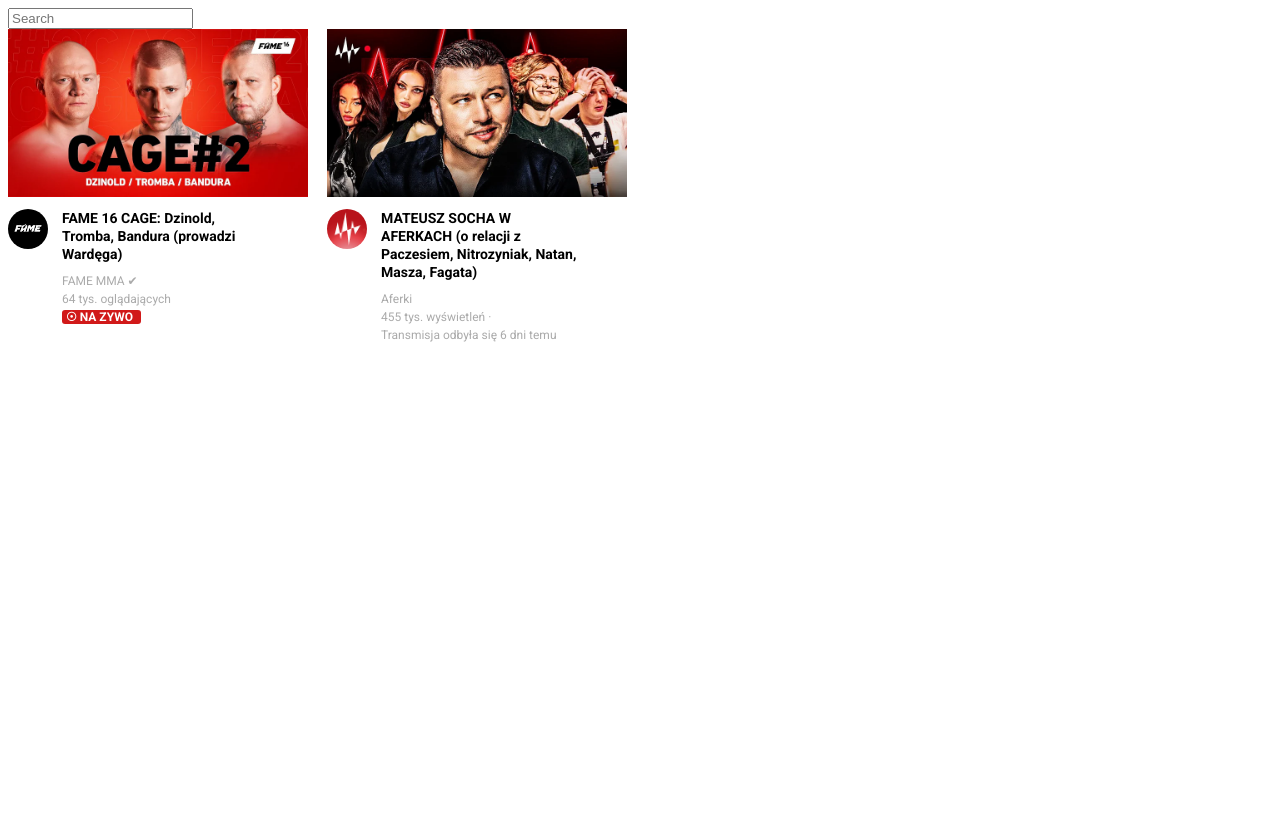
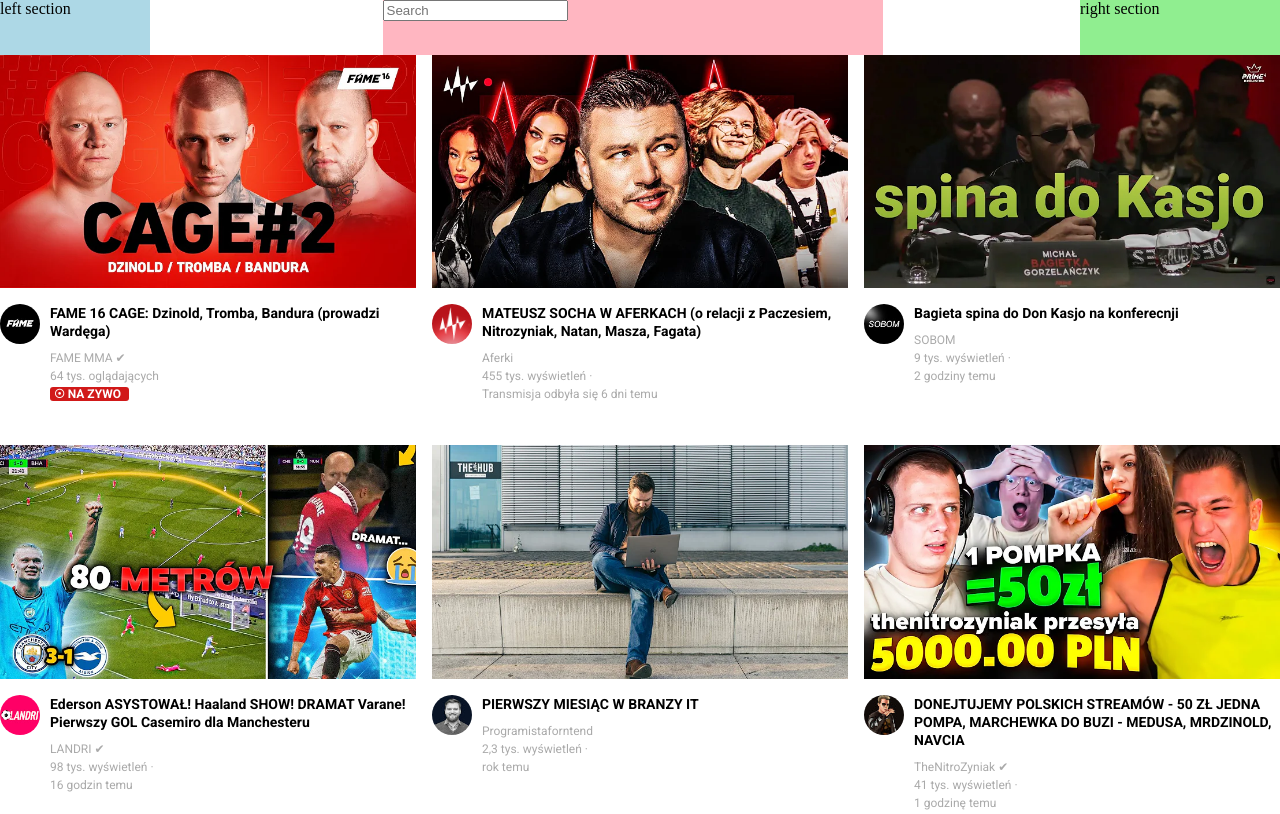
Before and after one commit to zyra140/Youtube-home-page, a plain HTML site: page youtube.html in a window 1280 px wide. Drawn offline with Linux system fonts and the light colour scheme.

Commit message:
VERSION 3

```diff
--- /dev/null
+++ b/general.css
@@ -0,0 +1,9 @@
+p {
+  font-family: Roboto, Arial;
+  margin-top: 0;
+  margin-bottom: 0;
+}
+
+body {
+  margin: 0;
+}
--- /dev/null
+++ b/header.css
@@ -0,0 +1,28 @@
+.search-bar {
+  display: block;
+}
+
+.header {
+  height: 55px;
+  display: flex;
+  flex-direction: row;
+  justify-content: space-between;
+}
+
+.left-section {
+  background-color: lightblue;
+  width: 150px;
+}
+
+.middle-section {
+  background-color: lightpink;
+  flex: 1;
+  margin-left: 70px;
+  margin-right: 35px;
+  max-width: 500px;
+}
+
+.right-section {
+  background-color: lightgreen;
+  width: 200px;
+}
--- a/style.css
+++ b/video.css
@@ -1,30 +1,13 @@
-p {
-  font-family: Roboto, Arial;
-  margin-top: 0;
-  margin-bottom: 0;
-}
-
 .thumbnail {
-  width: 300px;
-  display: block;
-}
-
-.search-bar {
-  display: block;
+  width: 100%;
 }
 
 .video-title {
   margin-bottom: 11px;
+  margin-top: 0;
   font-size: 14px;
   font-weight: 600;
   line-height: 18px;
-}
-
-.video-preview {
-  width: 300px;
-  display: inline-block;
-  vertical-align: top;
-  margin-right: 15px;
 }
 
 .channel-picture {
@@ -33,9 +16,9 @@ p {
   vertical-align: top;
 }
 
-.video-info {
-  display: inline-block;
-  width: 200px;
+.video-info-grid {
+  display: grid;
+  grid-template-columns: 50px 1fr;
 }
 
 .profile-picture {
@@ -63,3 +46,10 @@ p {
   border-radius: 3px;
   padding: 0 4px 0 4px;
 }
+
+.video-grid {
+  display: grid;
+  grid-template-columns: 1fr 1fr 1fr;
+  column-gap: 16px;
+  row-gap: 40px;
+}
--- a/youtube.html
+++ b/youtube.html
@@ -2,22 +2,35 @@
 <html>
   <head>
     <title>Youtube.com Clone</title>
-    <link rel="stylesheet" href="style.css">
+    <link rel="stylesheet" href="video.css">
+    <link rel="stylesheet" href="header.css">
+    <link rel="stylesheet" href="general.css">
     <link rel="preconnect" href="https://fonts.googleapis.com">
     <link rel="preconnect" href="https://fonts.gstatic.com" crossorigin>
     <link href="https://fonts.googleapis.com/css2?family=Roboto:wght@400;700&display=swap" rel="stylesheet">
   </head>
   <body>
+    <div class="header">
+      <div class="left-section">
+        left section
+      </div>
+      <div class="middle-section">
         <input class="search-bar" type="text" placeholder="Search">
+      </div>
+      <div class="right-section">
+        right section
+      </div>
+    </div>
+    <div class="video-grid">
       <div class="video-preview">
         <div class="thumbnail-row">
           <img class="thumbnail" src="thumbnails/hq720_live.webp">
         </div>
-      <div>
+        <div class="video-info-grid">
           <div class="channel-picture">
             <img class="profile-picture" src="channel-pictures/unnamed.jpeg">
           </div>
-        <div class="video-info">
+          <div>
             <p class="video-title">
               FAME 16 CAGE: Dzinold, Tromba, Bandura (prowadzi Wardęga)
             </p>
@@ -37,11 +50,11 @@
         <div class="thumbnail-row">
           <img class="thumbnail" src="thumbnails/hq720.webp">
         </div>
-      <div>
+        <div class="video-info-grid">
           <div class="channel-picture">
             <img class="profile-picture" src="channel-pictures/channels4_profile.jpeg">
           </div>
-        <div class="video-info">
+          <div>
             <p class="video-title">
               MATEUSZ SOCHA W AFERKACH (o relacji z Paczesiem, Nitrozyniak, Natan, Masza, Fagata)
             <p class="video-author">
@@ -56,5 +69,100 @@
           </div>
         </div>
       </div>
+      <div class="video-preview">
+        <div class="thumbnail-row">
+          <img class="thumbnail" src="thumbnails/hq720-kopia.webp">
+        </div>
+        <div class="video-info-grid">
+          <div class="channel-picture">
+            <img class="profile-picture" src="channel-pictures/channels4_profile-kopia.jpeg">
+          </div>
+          <div>
+            <p class="video-title">
+              Bagieta spina do Don Kasjo na konferecnji
+            </p>
+            <p class="video-author">
+              SOBOM
+            </p>
+            <p class="video-stats">
+              9 tys. wyświetleń &#183;
+            </p>
+            <p class="video-author">
+              2 godziny temu
+            </p>
+          </div>
+        </div>
+      </div>
+      <div class="video-preview">
+        <div class="thumbnail-row">
+          <img class="thumbnail" src="thumbnails/hq720landri.webp">
+        </div>
+        <div class="video-info-grid">
+          <div class="channel-picture">
+            <img class="profile-picture" src="channel-pictures/landri.jpeg">
+          </div>
+          <div>
+            <p class="video-title">
+              Ederson ASYSTOWAŁ! Haaland SHOW! DRAMAT Varane! Pierwszy GOL Casemiro dla Manchesteru
+            <p class="video-author">
+              LANDRI &#10004;
+            </p>
+            <p class="video-stats">
+              98 tys. wyświetleń &#183;
+            </p>
+            <p class="video-author">
+              16 godzin temu
+            </p>
+          </div>
+        </div>
+      </div>
+      <div class="video-preview">
+        <div class="thumbnail-row">
+          <img class="thumbnail" src="thumbnails/hq720it.webp">
+        </div>
+        <div class="video-info-grid">
+          <div class="channel-picture">
+            <img class="profile-picture" src="channel-pictures/channels5_profile.jpeg">
+          </div>
+          <div>
+            <p class="video-title">
+              PIERWSZY MIESIĄC W BRANZY IT
+            </p>
+            <p class="video-author">
+              Programistaforntend
+            </p>
+            <p class="video-stats">
+              2,3 tys. wyświetleń &#183;
+            </p>
+            <p class="video-author">
+              rok temu
+            </p>
+          </div>
+        </div>
+      </div>
+      <div class="video-preview">
+        <div class="thumbnail-row">
+          <img class="thumbnail" src="thumbnails/hq720NITRO.webp">
+        </div>
+        <div class="video-info-grid">
+          <div class="channel-picture">
+            <img class="profile-picture" src="channel-pictures/NITRO.jpeg">
+          </div>
+          <div>
+            <p class="video-title">
+              DONEJTUJEMY POLSKICH STREAMÓW - 50 ZŁ JEDNA POMPA, MARCHEWKA DO BUZI - MEDUSA, MRDZINOLD, NAVCIA
+            <p class="video-author">
+              TheNitroZyniak &#10004;
+            </p>
+            <p class="video-stats">
+              41 tys. wyświetleń &#183;
+            </p>
+            <p class="video-author">
+              1 godzinę temu
+            </p>
+          </div>
+        </div>
+      </div>
+    </div>
   </body>
 </html>
```
Also changed, not shown: flexbox.html (added, +107 -0 lines), channel-pictures/NITRO.jpeg (added), channel-pictures/channels4_profile-kopia.jpeg (added), channel-pictures/channels5_profile.jpeg (added), channel-pictures/landri.jpeg (added), thumbnails/hq720-kopia.webp (added), thumbnails/hq720NITRO.webp (added), thumbnails/hq720it.webp (added), thumbnails/hq720landri.webp (added), 1 other file. Lines whose indentation alone changed are shown as unchanged.
